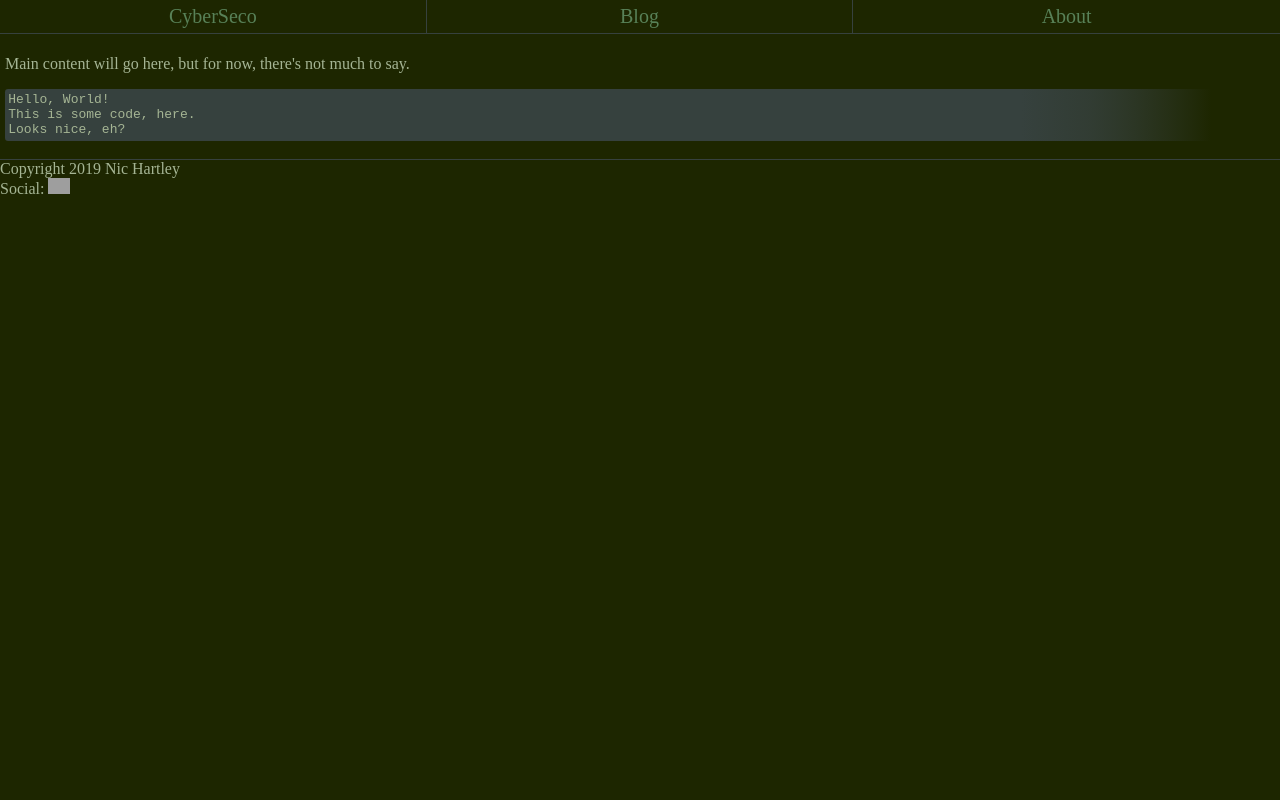
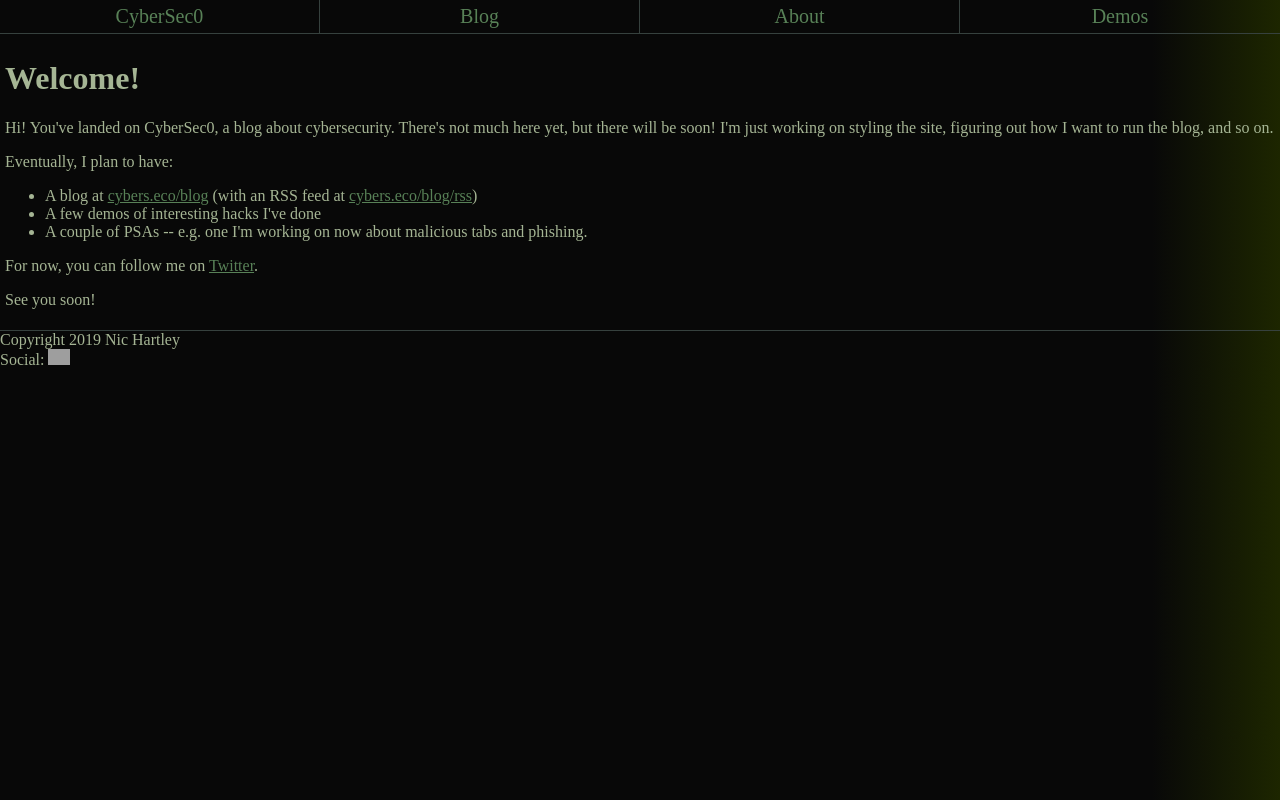
Before and after one commit to nic-hartley/CyberSec0, a plain HTML site: page docs/index.html in a window 1280 px wide. Drawn offline with Linux system fonts and the light colour scheme; grey boxes are pictures that could not be loaded.

Commit message:
clarified index page

```diff
--- a/docs/global-styles.css
+++ b/docs/global-styles.css
@@ -5,7 +5,7 @@ body, html {
 }
 
 body {
-  background-color: #1D2600;
+  background: linear-gradient(to right, #080808 90%, #1D2600);
   color: #A5B594;
 }
 
--- a/docs/index.html
+++ b/docs/index.html
@@ -13,16 +13,23 @@
         (If you're seeing this in one of those, please <a href="/about">contact me</a>!)
       </div>
       <nav>
-        <a href="/">CyberSeco</a>
+        <a href="/">CyberSec0</a>
         <a href="/blog">Blog</a>
         <a href="/about">About</a>
+        <a href="/demos">Demos</a>
       </nav>
     </header>
     <main>
-      <p>Main content will go here, but for now, there's not much to say.</p>
-      <pre><code>Hello, World!
-This is some code, here.
-Looks nice, eh?</code></pre>
+      <h1>Welcome!</h1>
+      <p>Hi! You've landed on CyberSec0, a blog about cybersecurity. There's not much here yet, but there will be soon! I'm just working on styling the site, figuring out how I want to run the blog, and so on.</p>
+      <p>Eventually, I plan to have:</p>
+      <ul>
+        <li>A blog at <a href="/blog">cybers.eco/blog</a> (with an RSS feed at <a href="/blog/rss">cybers.eco/blog/rss</a>)</li>
+        <li>A few demos of interesting hacks I've done</li>
+        <li>A couple of PSAs -- e.g. one I'm working on now about malicious tabs and phishing.</li>
+      </ul>
+      <p>For now, you can follow me on <a href="https://twitter.com/cyber_sec_0">Twitter</a>.</p>
+      <p>See you soon!</p>
     </main>
     <footer>
       <div>Copyright 2019 Nic Hartley</div>
```
